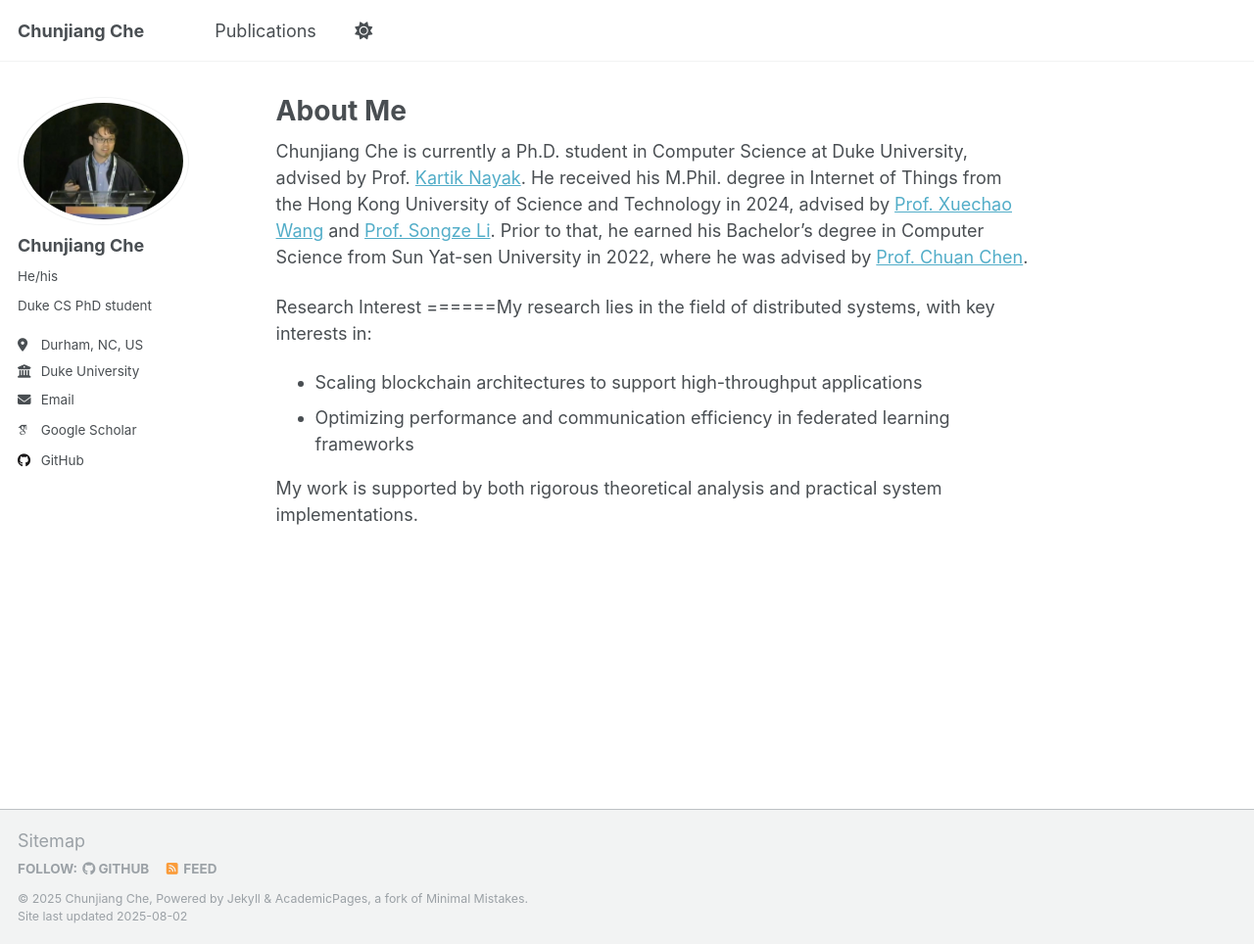
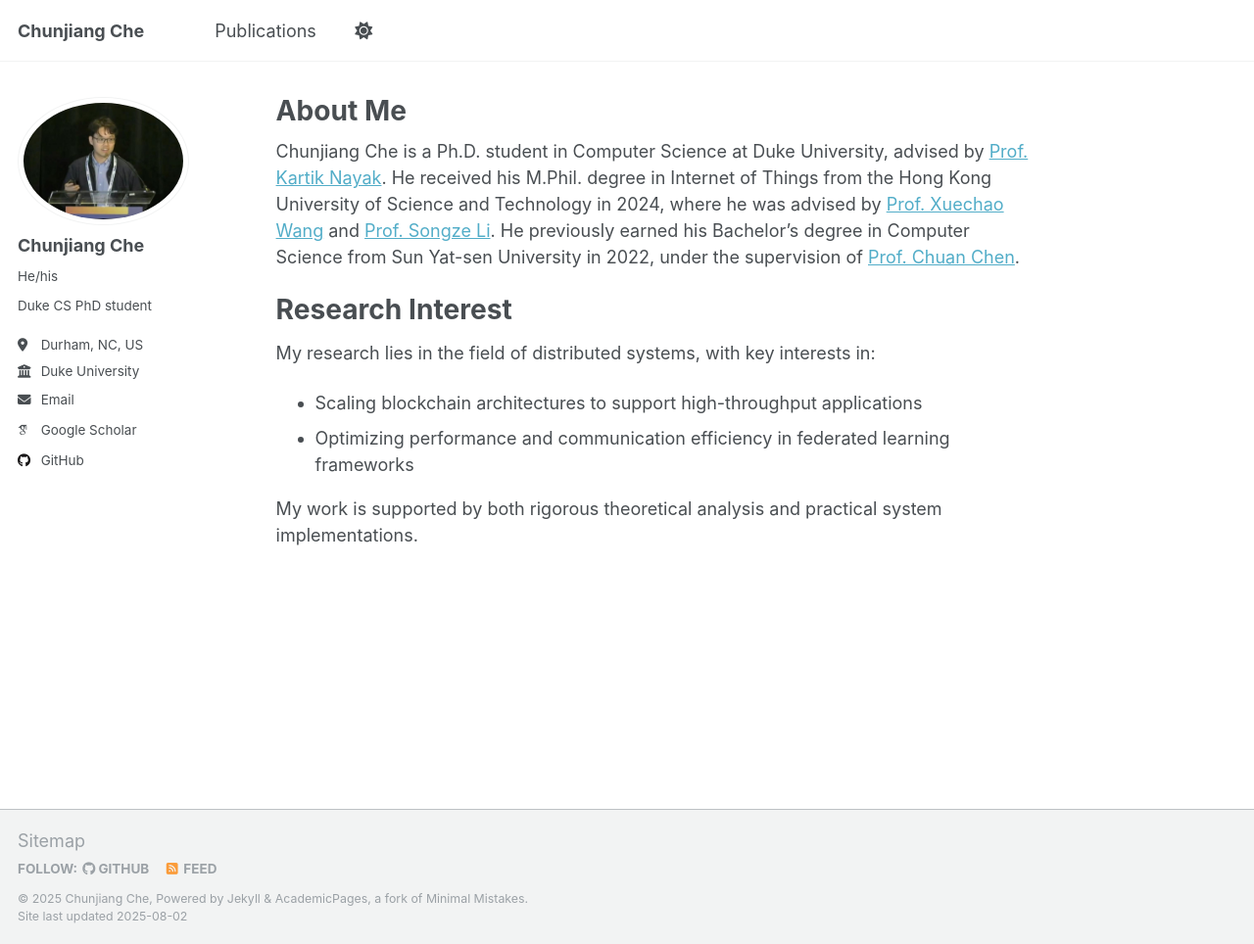
Before and after one commit to ChunjiangChe/ChunjiangChe.github.io, a Jekyll site: the page built from _pages/about.md, in a window 1280 px wide and 964 px high. Shown: the whole window at 98% size. Built offline with Jekyll 4.4.1, drawn with Linux system fonts in a browser that asks for light colours; some web fonts are replaced; a script that is not in the unit is left out.

Commit message:
Update about.md

```diff
--- a/_pages/about.md
+++ b/_pages/about.md
@@ -7,10 +7,13 @@ redirect_from:
   - /about.html
 ---
 
-Chunjiang Che is currently a Ph.D. student in Computer Science at Duke University, advised by Prof. [Kartik Nayak](https://users.cs.duke.edu/~kartik/). He received his M.Phil. degree in Internet of Things from the Hong Kong University of Science and Technology in 2024, advised by [Prof. Xuechao Wang](https://xuechao2.github.io/) and [Prof. Songze Li](https://songzli.github.io/). Prior to that, he earned his Bachelor's degree in Computer Science from Sun Yat-sen University in 2022, where he was advised by [Prof. Chuan Chen](https://cse.sysu.edu.cn/teacher/Chenchuan).
+Chunjiang Che is a Ph.D. student in Computer Science at Duke University, advised by [Prof. Kartik Nayak](https://users.cs.duke.edu/~kartik/). He received his M.Phil. degree in Internet of Things from the Hong Kong University of Science and Technology in 2024, where he was advised by [Prof. Xuechao Wang](https://xuechao2.github.io/) and [Prof. Songze Li](https://songzli.github.io/). He previously earned his Bachelor's degree in Computer Science from Sun Yat-sen University in 2022, under the supervision of [Prof. Chuan Chen](https://cse.sysu.edu.cn/teacher/Chenchuan).
+
 
 Research Interest
-======My research lies in the field of distributed systems, with key interests in:
+======
+
+My research lies in the field of distributed systems, with key interests in:
 
 - Scaling blockchain architectures to support high-throughput applications
 - Optimizing performance and communication efficiency in federated learning frameworks
```
